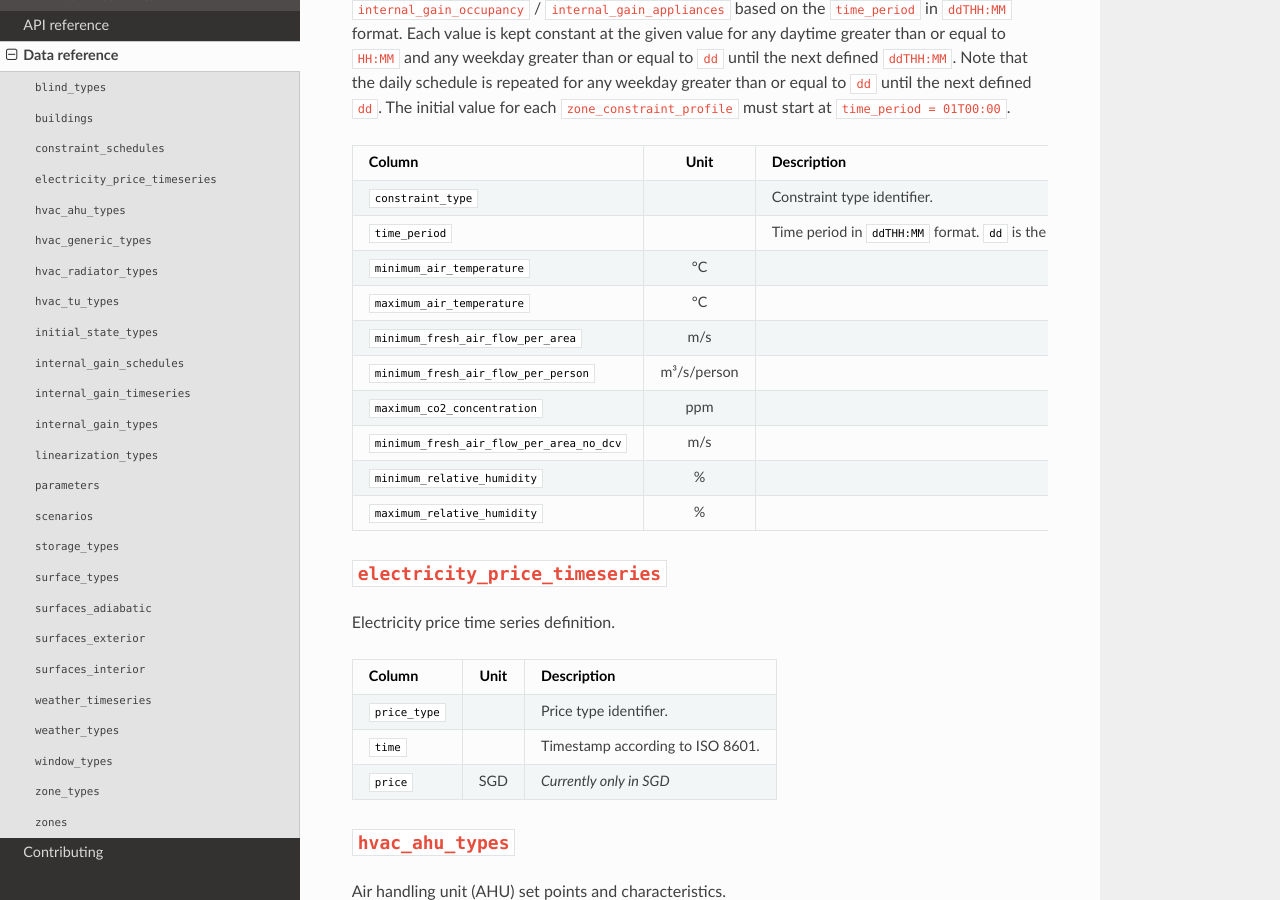
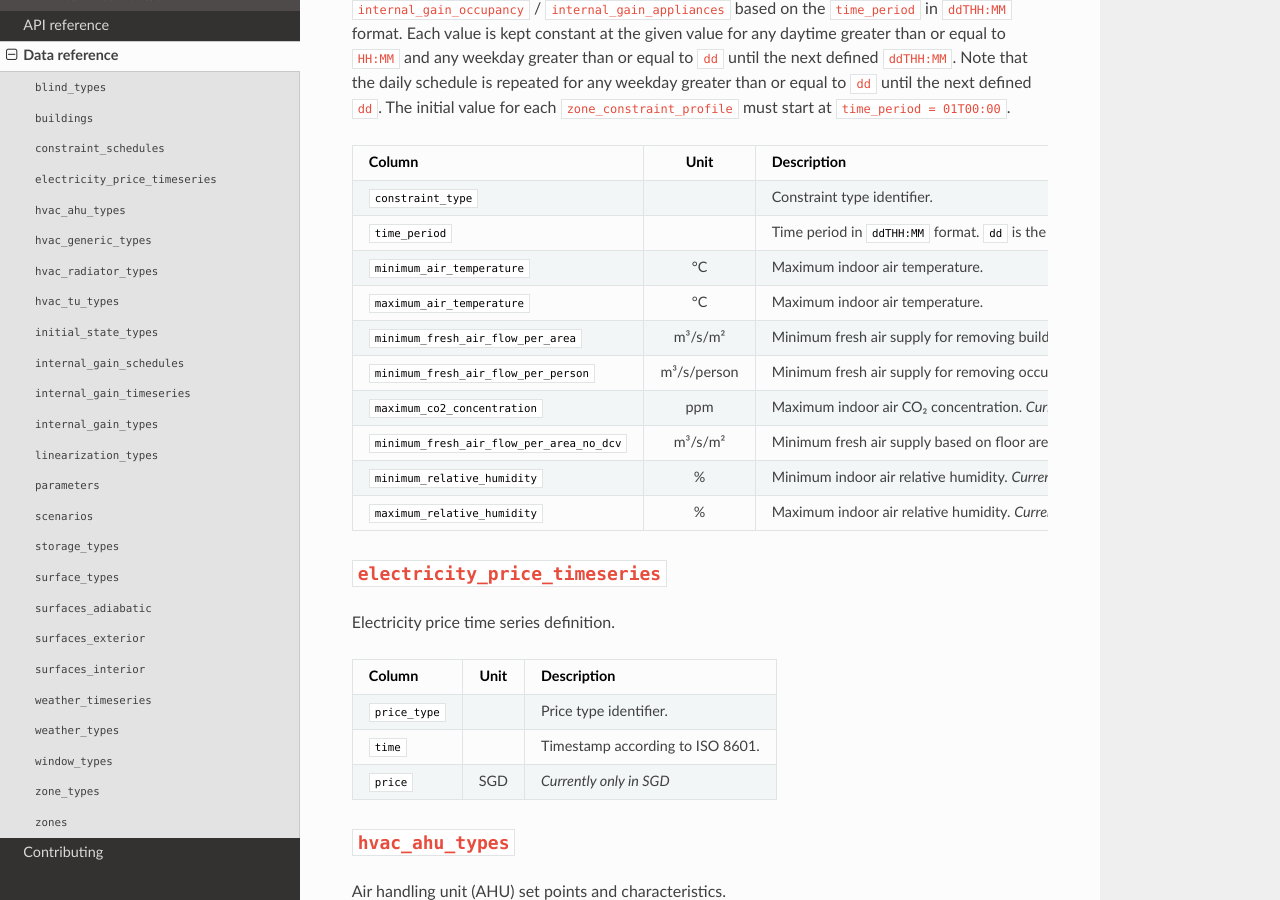
Before and after one commit to mesmo-dev/cobmo, a Sphinx documentation site: the page built from docs/data.md, in a window 1280 px wide and 900 px high, scrolled down 847 px. Built offline with Sphinx 7.4.7 and the Read the Docs theme 2.0.0, drawn with Linux system fonts in a browser that asks for light colours.

Commit message:
docs: Add column descriptions for constraint_schedules

```diff
--- a/docs/data.md
+++ b/docs/data.md
@@ -31,14 +31,14 @@
 | --- |:---:| --- |
 | `constraint_type` | | Constraint type identifier. |
 | `time_period` | | Time period in `ddTHH:MM` format. `dd` is the weekday (`01` - Monday ... `07` - Sunday). `T` is the divider for date and time information according to ISO 8601. `HH:MM` is the daytime. |
-| `minimum_air_temperature` | °C | |
-| `maximum_air_temperature` | °C | |
-| `minimum_fresh_air_flow_per_area` | m/s | |
-| `minimum_fresh_air_flow_per_person` | m³/s/person | |
-| `maximum_co2_concentration` | ppm | |
-| `minimum_fresh_air_flow_per_area_no_dcv` | m/s | |
-| `minimum_relative_humidity` | % | |
-| `maximum_relative_humidity` | % | |
+| `minimum_air_temperature` | °C | Maximum indoor air temperature. |
+| `maximum_air_temperature` | °C | Maximum indoor air temperature. |
+| `minimum_fresh_air_flow_per_area` | m³/s/m² | Minimum fresh air supply for removing building emissions. *Currently not used.*|
+| `minimum_fresh_air_flow_per_person` | m³/s/person | Minimum fresh air supply for removing occupant emissions. *Currently not used.* |
+| `maximum_co2_concentration` | ppm | Maximum indoor air CO₂ concentration. *Currently not used.* |
+| `minimum_fresh_air_flow_per_area_no_dcv` | m³/s/m² | Minimum fresh air supply based on floor area (includes ventilation requirements due to occupancy). |
+| `minimum_relative_humidity` | % | Minimum indoor air relative humidity. *Currently not used.* |
+| `maximum_relative_humidity` | % | Maximum indoor air relative humidity. *Currently not used.* |
 
 ## `electricity_price_timeseries`
 
```
